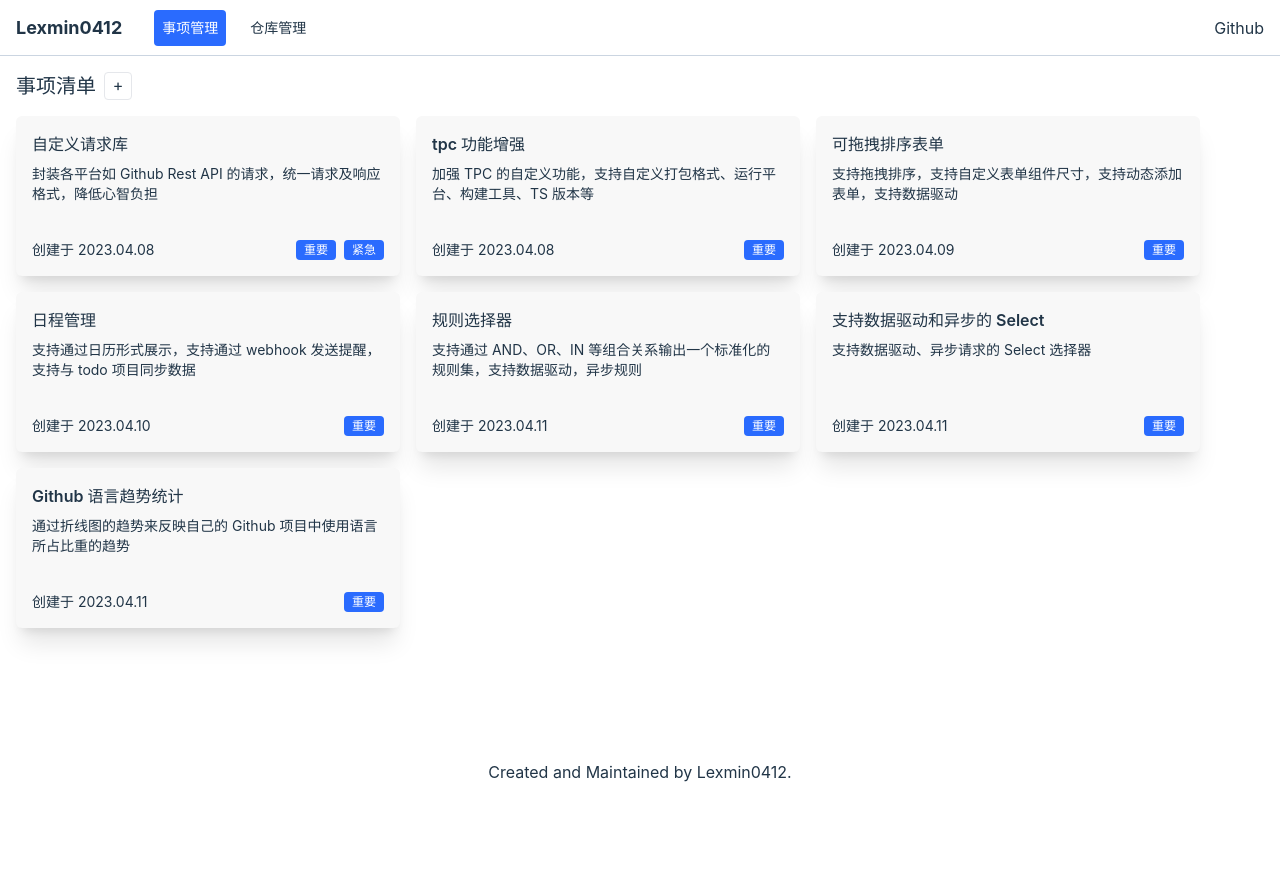
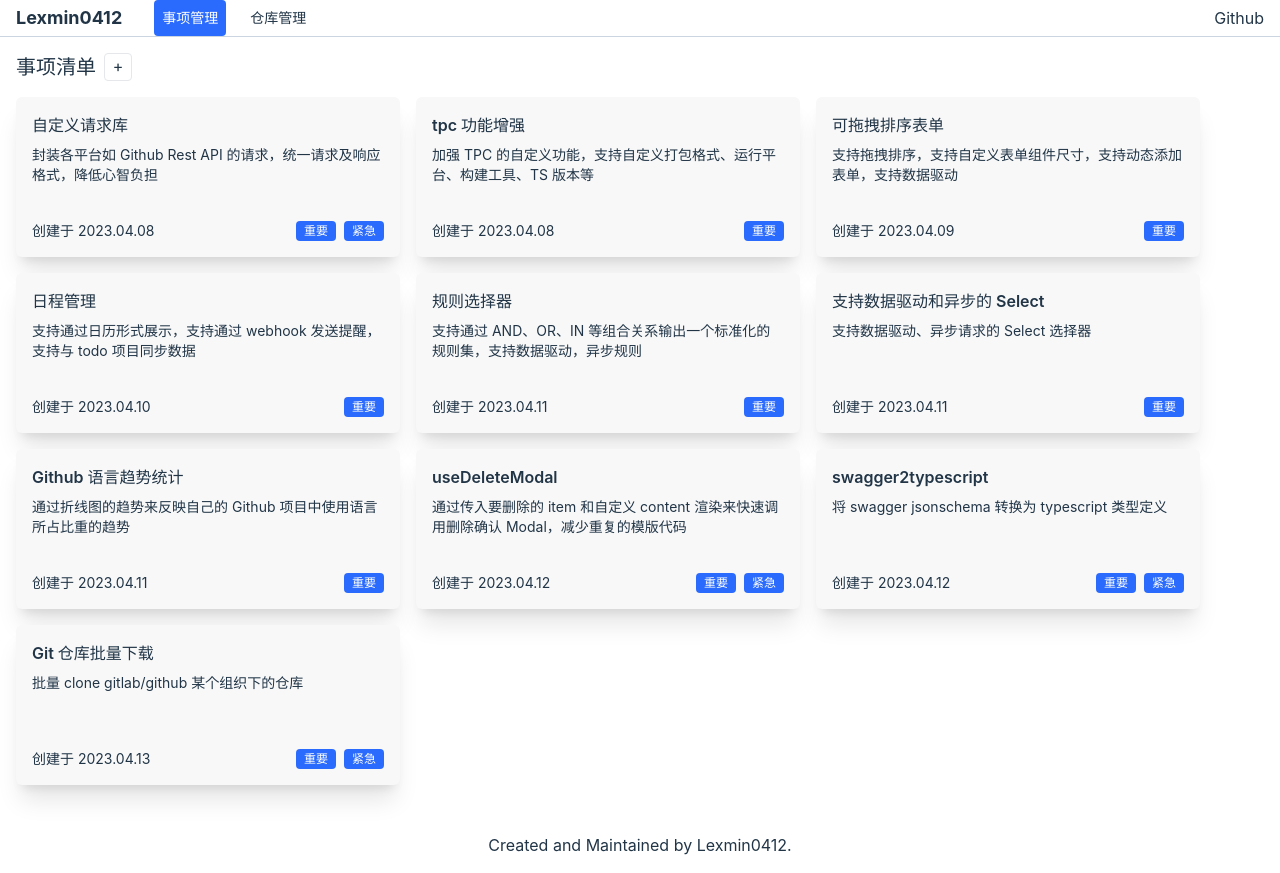
Before and after one commit to lexmin0412/workbench, a React (Vite) app: page / in a window 1280 px wide. Before the commit the page ends 800 px from the top, so only its background shows below. Built offline with nearby package versions, Linux system fonts and the light colour scheme.

Commit message:
feat: 新增一些事项

```diff
--- a/src/pages/issues/index.tsx
+++ b/src/pages/issues/index.tsx
@@ -55,6 +55,27 @@ export default function Issues() {
       createdAt: "2023.04.11",
       tags: ["重要"],
     },
+    {
+      "id": 0.25370447503021452,
+      "title": "useDeleteModal",
+      "desc": "通过传入要删除的 item 和自定义 content 渲染来快速调用删除确认 Modal，减少重复的模版代码",
+      "createdAt": "2023.04.12",
+      "tags": ["重要", "紧急"]
+    },
+    {
+      "id": 0.25370447503021452,
+      "title": "swagger2typescript",
+      "desc": "将 swagger jsonschema 转换为 typescript 类型定义",
+      "createdAt": "2023.04.12",
+      "tags": ["重要", "紧急"]
+    },
+    {
+      "id": 0.25370447503021410,
+      "title": "Git 仓库批量下载",
+      "desc": "批量 clone gitlab/github 某个组织下的仓库",
+      "createdAt": "2023.04.13",
+      "tags": ["重要", "紧急"]
+    }
   ];
 
 	const handleIssueAddBtnClick = () => {
```
